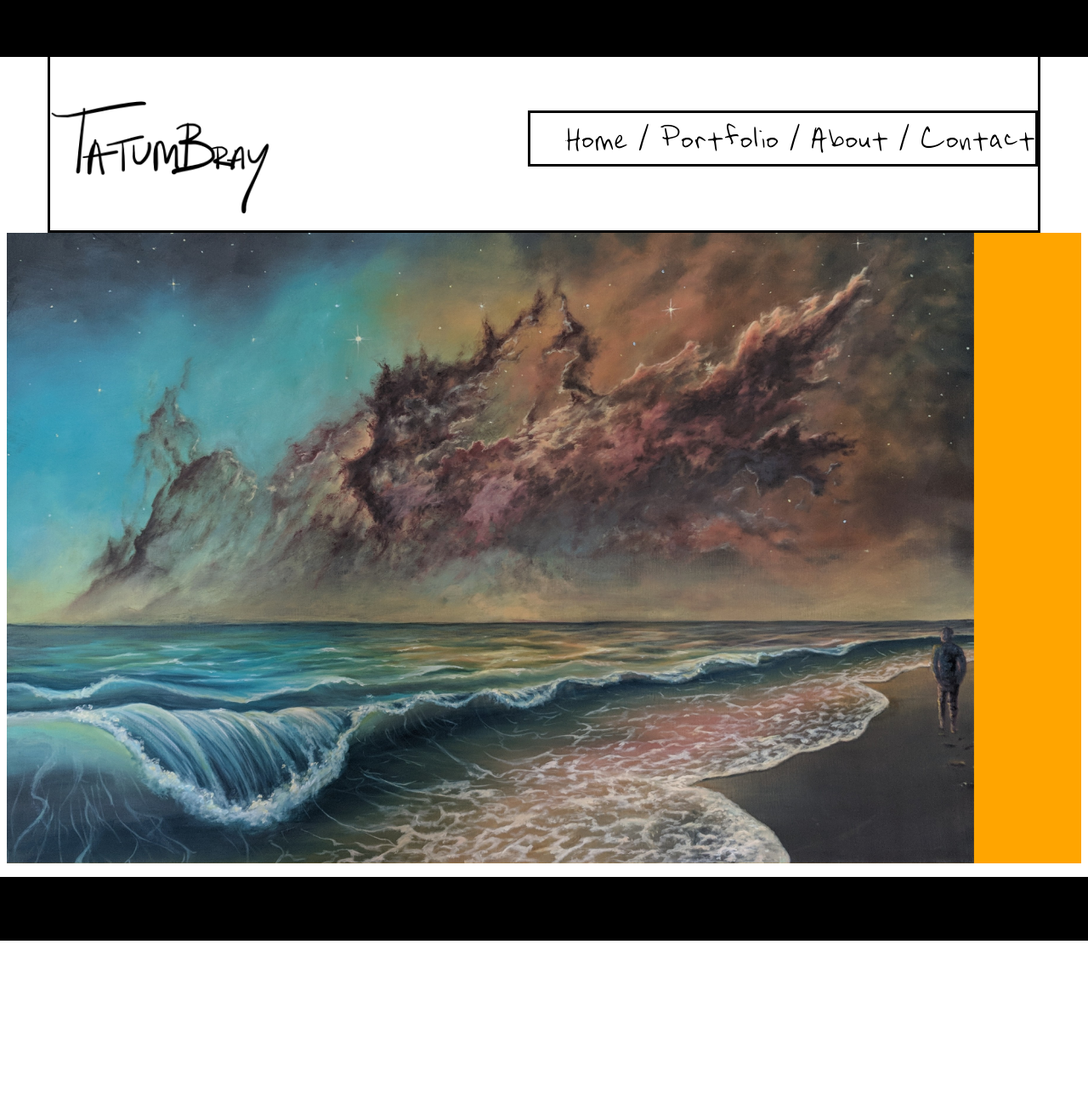
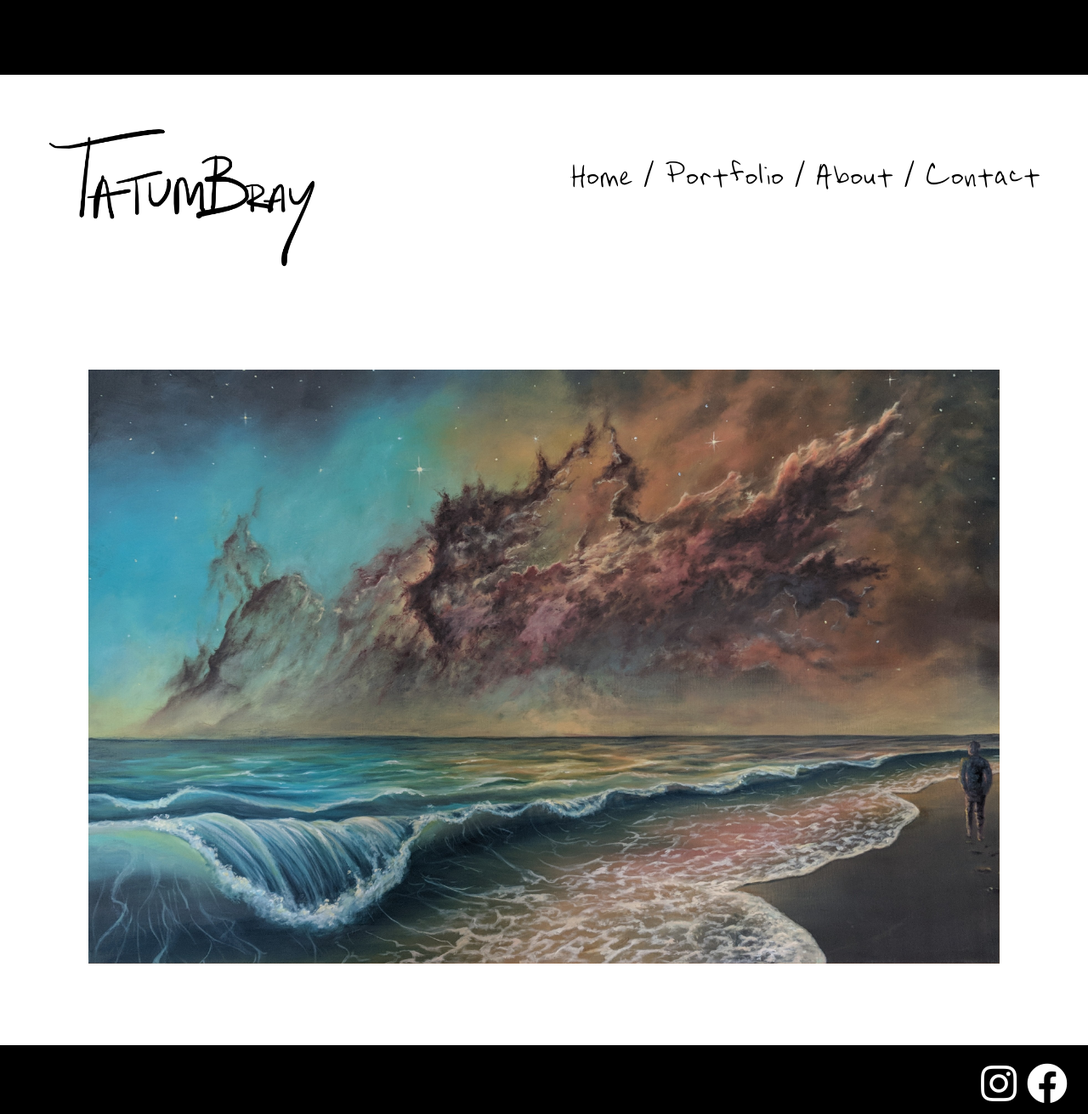
Before and after one commit to tatumtots/art-website, a website: page art_home.html in a window 1280 px wide. Shown: the top 1311 px of the page at 85% size. Before the commit the page ends 1107 px from the top, so only its background shows below. Drawn offline with nearby package versions, Linux system fonts and the light colour scheme.

Commit message:
hover larger font, added social icons

```diff
--- a/art_home.html
+++ b/art_home.html
@@ -3,16 +3,14 @@
 <head>
   <meta charset="UTF-8">
   <meta name="viewport" content="width=device-width, initial-scale=1.0">
-<!--Bootstrap-->
-
-  <!--<link rel="stylesheet" href="node_modules/bootstrap/dist/css/bootstrap.min.css" />-->
 
 <!--external styles-->
-
+<title>Tatum Bray | Artist</title>
   <link rel="preconnect" href="https://fonts.gstatic.com">
   <link href="https://fonts.googleapis.com/css2?family=Reenie+Beanie&display=swap" rel="stylesheet">
   <link rel="stylesheet" href="\css-files\home.css">
-  <title>Tatum Bray | Artist</title>
+  <link rel="stylesheet" href="https://cdnjs.cloudflare.com/ajax/libs/font-awesome/5.15.1/css/all.min.css"
+
 </head>
 
 <body>
@@ -24,18 +22,19 @@
 <!--Header Row-->
   <!--Logo-->
   <div class="headerRow">
-    <div class="logo">
-      <img src="\image-files\TatumSignature1.png" alt="Tatum Bray" width="275">
+    <div >
+      <img class="logo" src="\image-files\TatumSignature1.png" alt="Tatum Bray">
     </div>
+
   <!--Navbar-->
-    <div class="listDiv">
+    <span class="listDiv">
         <ul id="list">
           <li><a href="#">Home / </a></li>
           <li><a href="art_portfolio.html">Portfolio / </a></li>
           <li><a href="art_about.html">About / </a></li>
           <li><a href="art_contact.html">Contact</a></li>
         </ul>
-    </div>
+      </span>
   </div>
 <!--End header Row-->
 
@@ -51,13 +50,14 @@
       </div>
 </div>
 
-<footer>
-  <div id="blkbar" class="footerDiv">
-    <p>Website Created by Tatum Bray</p>
-    <div class="links"></div>
-  </div>
+<!--Footer-->
+<div class="footerDiv">
+  <span class="outline">
+      <i class="fab fa-instagram"></i>
+      <i class="fab fa-facebook"></i>
+  </span>
 
-</footer>
+</div>
 
 
 
--- a/css-files/home.css
+++ b/css-files/home.css
@@ -3,53 +3,55 @@
   src: url(TatumsHandwriting1-Regular.ttf) format("truetype");
 }
 
+/*Set document font*/
 body{
   font-family: opensans;
-  font-size: 2rem;
+  font-size: 3rem;
 }
-
 #blkbar{
-  height: 75px;
+  height: 2em;
   margin: -1rem;
   background-color: black;
 }
 
+/*header row flexbox*/
 .headerRow  {
   display: flex;
   justify-content: space-between;
-  border: 3px solid black;
   align-items: center;
   margin-right: 3rem;
   margin-left: 3rem;
 }
-
+/* logo columns and navigation column*/
+  .logo{
+    width: 7em;
+  }
+  /* List flexbox and effects*/
   .listDiv{
     display: flex;
     align-items: flex-start;
   }
-
-#list{
-border: 3px solid black;
-font-family: opensans;
-/*font-family: 'Reenie Beanie', cursive;*/
-font-size: 3rem;
-}
     ul li{
-  display:inline;
+      display: inline;
+      list-style: none;
+      transition: all .2s ease-in-out;
     }
 
+    ul li:hover{
+      font-size: larger;
+    }
     a {
       color: #000000;
       text-decoration: none;
       background-color: transparent;
     }
+
 /* CSS for picture and text*/
-
 .pictureDiv{
   display: flex;
   justify-content: center;
   position: relative;
-
+  margin: 2em;
 }
 
 #nebulaocean {
@@ -58,7 +60,7 @@ a {
   justify-content: center;
   display: block;
   max-width: 90%;
-  height: auto;
+  max-width: 100%;
   transition: .5s ease;
   backface-visibility: hidden;
 
@@ -75,7 +77,7 @@ a {
 }
 .colorDiv{
   display: inline-block;
-  background-color: orange;
+  background-color: rgb(233, 115, 19);
 }
 
 .pictureDiv:hover #nebulaocean{
@@ -86,6 +88,18 @@ a {
   opacity: 1;
 
 }
-.pictureDiv:hover .colorDiv{
+.footerDiv{
+  display: flex;
+  justify-content: flex-end;
+  padding-right: 2rem;
+  align-items: center;
+  margin-left: -1rem;
+  margin-right: -1rem;
+  margin-top: 2rem;
+  height: 2em;
+  background-color: black;
+}
 
+i{
+  color: white;
 }
```
Lines whose indentation alone changed are shown as unchanged.
